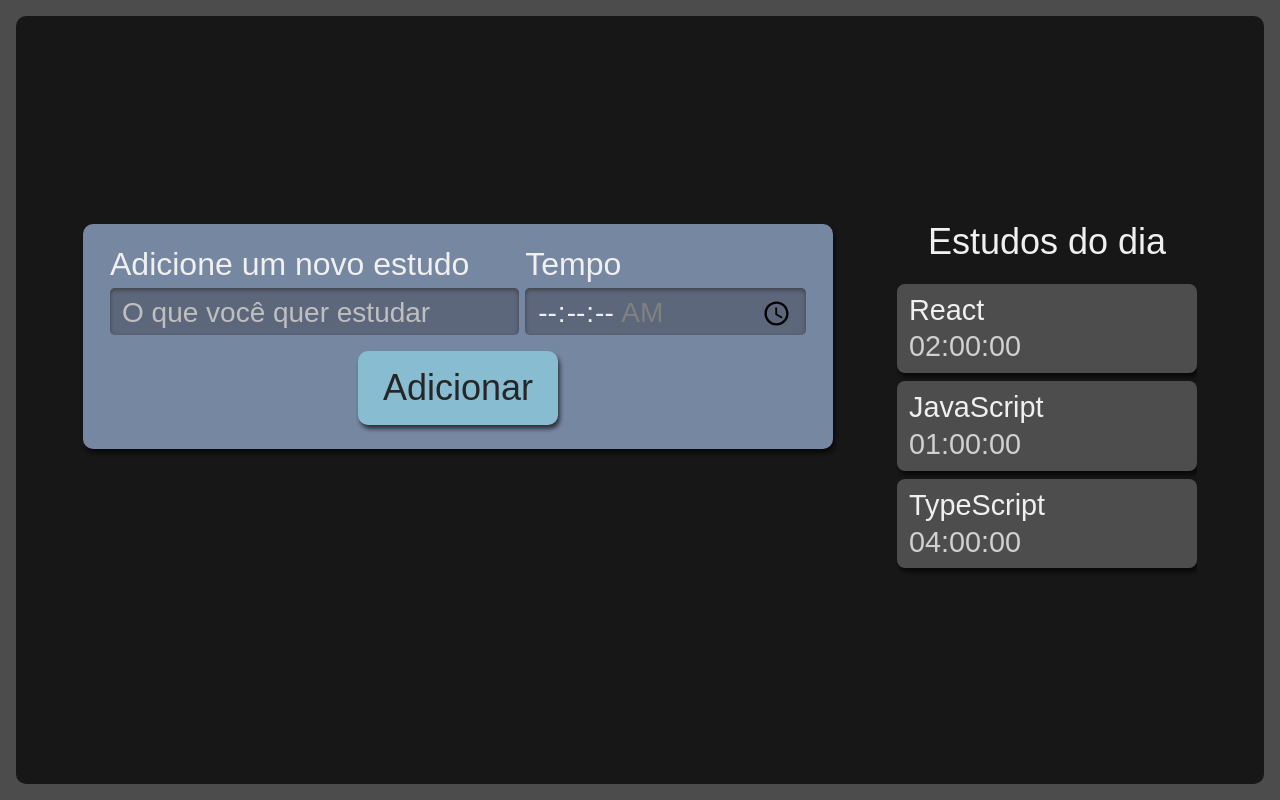
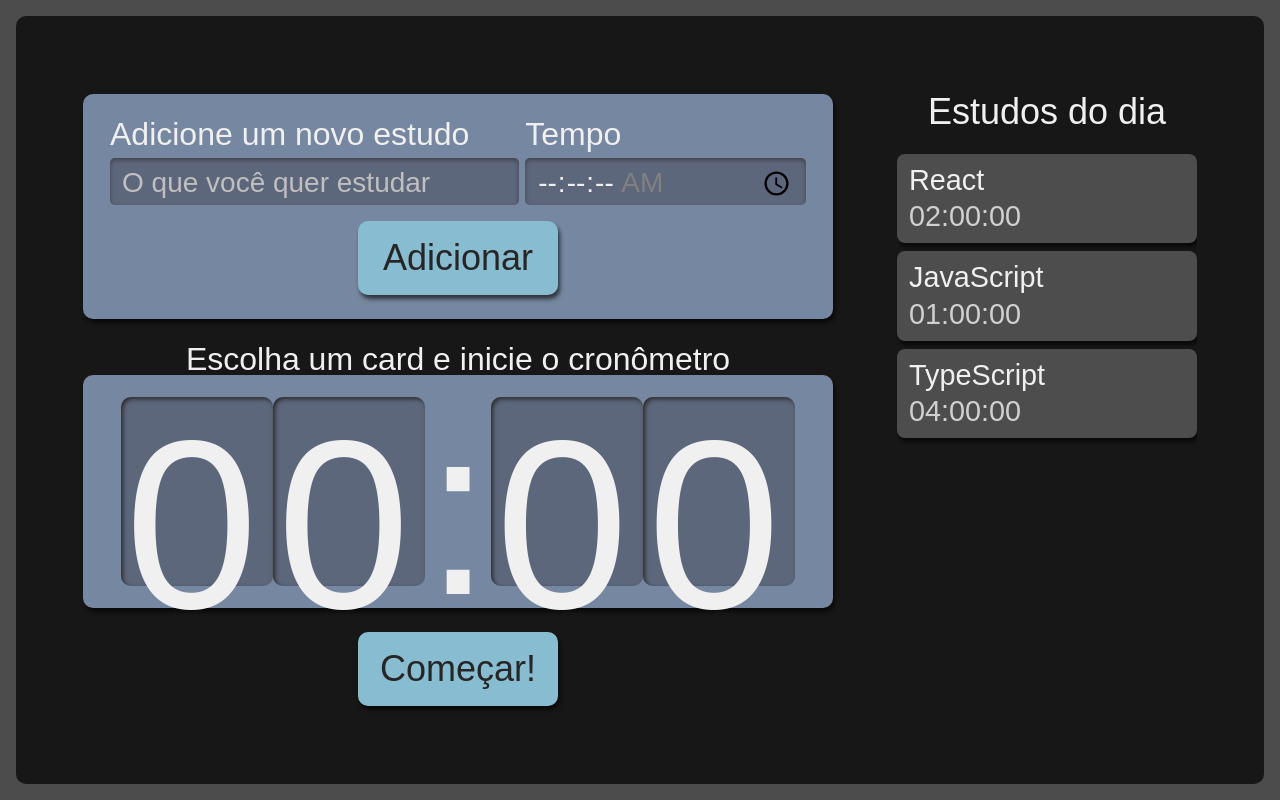
Before and after one commit to DaiLobo/post-it, a React (Create React App) app: page / in a window 1280 px wide. Built offline with nearby package versions, Linux system fonts and the light colour scheme.

Commit message:
feature/stopwatch

```diff
--- /dev/null
+++ b/src/componets/Stopwatch/Clock/Clock.module.scss
@@ -0,0 +1,21 @@
+.relogioNumero {
+    background-color: #5D677C;
+    box-shadow: 2px 2px 4px #2B2B2B inset;
+    height: 3.6rem;
+    width: 3rem;
+    padding: 8px 4px;
+    border-radius: 10px;
+
+    @media screen and (min-width:1280px) {
+      height: 10.8rem;
+      width: 9rem;
+    }
+  }
+
+  .relogioDivisao {
+    height: 4.2rem;
+
+    @media screen and (min-width:1280px) {
+      height: 12.6rem;
+    }
+  }
--- /dev/null
+++ b/src/componets/Stopwatch/Clock/index.tsx
@@ -0,0 +1,13 @@
+import style from './Clock.module.scss'
+
+export default function Clock() {
+    return (
+        <>
+            <span className={style.relogioNumero}> 0 </span>
+            <span className={style.relogioNumero}> 0 </span>
+            <span className={style.relogioDivisao}> : </span>
+            <span className={style.relogioNumero}> 0 </span>
+            <span className={style.relogioNumero}> 0 </span>
+        </>
+    )
+}
--- /dev/null
+++ b/src/componets/Stopwatch/Stopwatch.module.scss
@@ -0,0 +1,59 @@
+.cronometro {
+    display: flex;
+    flex-direction: column;
+    align-items: center;
+    grid-area: cronometro;
+
+    .relogioWrapper {
+      align-items: center;
+      background-color: #7687A1;
+      border-radius: 10px;
+      box-shadow: 2px 4px 4px #0000009F;
+      box-sizing: border-box;
+      display: flex;
+      font-size: 5rem;
+      justify-content: center;
+      margin-bottom: 24px;
+      padding: 16px 12px;
+      width: 100%;
+    }
+
+    .titulo {
+      font-size: 2rem;
+    }
+
+    button {
+      background-color: #88bcd1;
+      border-radius: 10px;
+      box-shadow: 2px 4px 4px #0000009F;
+      color: #272626;
+      cursor: pointer;
+      font-size: 1.25rem;
+      padding: 16px;
+      width: 150px;
+
+      &:active {
+        background-color: #7CA6B7;
+        box-shadow: 2px 2px 4px #0000009F inset;
+        cursor: auto;
+      }
+    }
+
+    @media screen and (min-width:1280px) {
+
+      .relogioWrapper{
+        font-size: 15rem;
+      }
+
+      p {
+        font-size: 2rem;
+      }
+
+      button {
+        grid-column-start: span 2;
+        justify-self: center;
+        width: 200px;
+        font-size: 2.25rem;
+      }
+    }
+  }
--- a/src/componets/Stopwatch/index.tsx
+++ b/src/componets/Stopwatch/index.tsx
@@ -0,0 +1,17 @@
+import Button from '../Button';
+import Clock from './Clock';
+import style from './Stopwatch.module.scss'
+
+export default function Stopwatch() {
+    return (
+        <div className={style.cronometro}>
+            <p className={style.titulo} >Escolha um card e inicie o cronômetro</p>
+            <div className={style.relogioWrapper}>
+                <Clock />
+            </div>
+            <Button>
+                Começar!
+            </Button>
+        </div>
+    )
+}
--- a/src/pages/App.tsx
+++ b/src/pages/App.tsx
@@ -1,6 +1,7 @@
 import React from 'react';
 import Form from "../componets/Form";
 import List from "../componets/List";
+import Stopwatch from '../componets/Stopwatch';
 import style from './style.module.scss';
 
 function App() {
@@ -8,6 +9,7 @@
     <div className={style.AppStyle}>
       <Form/>
       <List/>
+      <Stopwatch/>
     </div>
   );
 }
```
